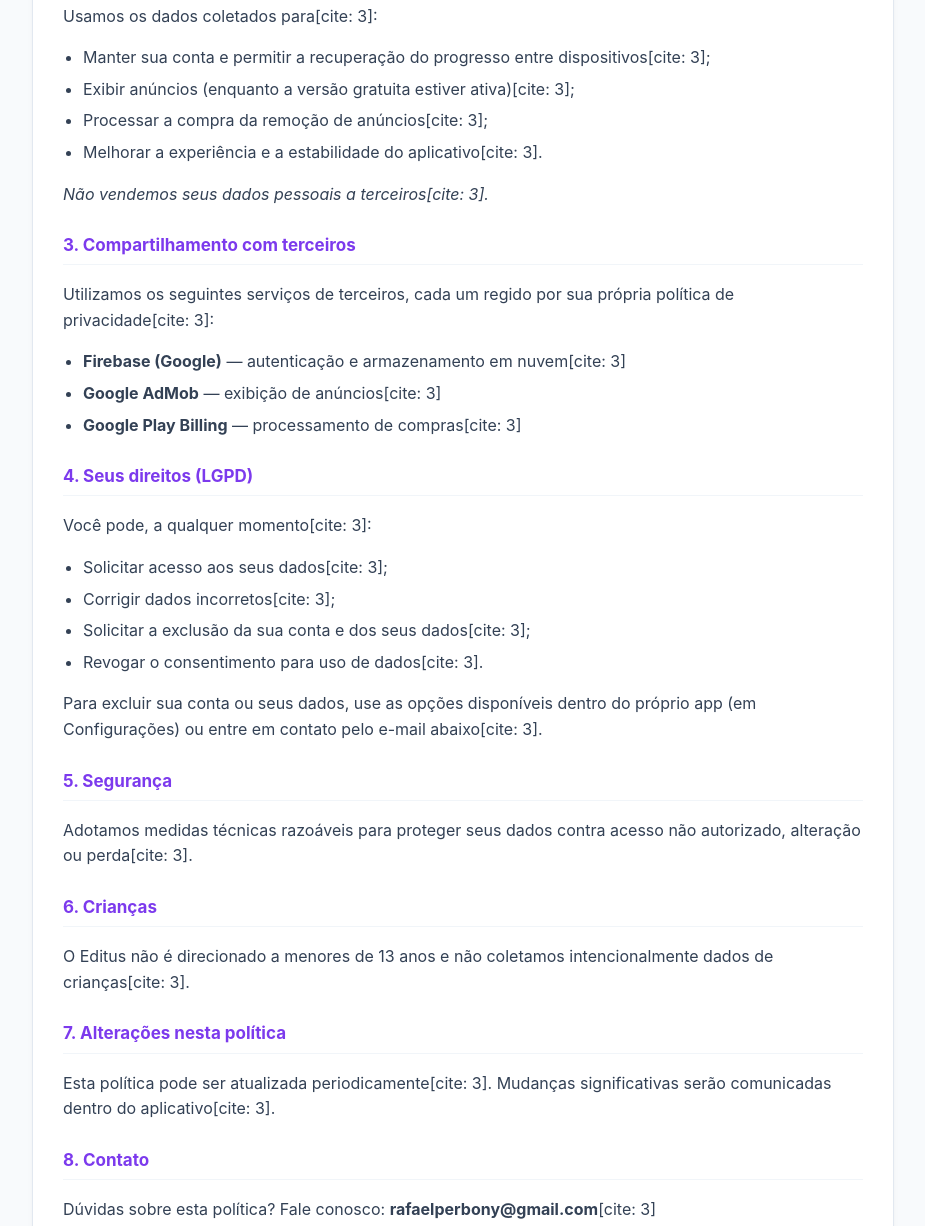
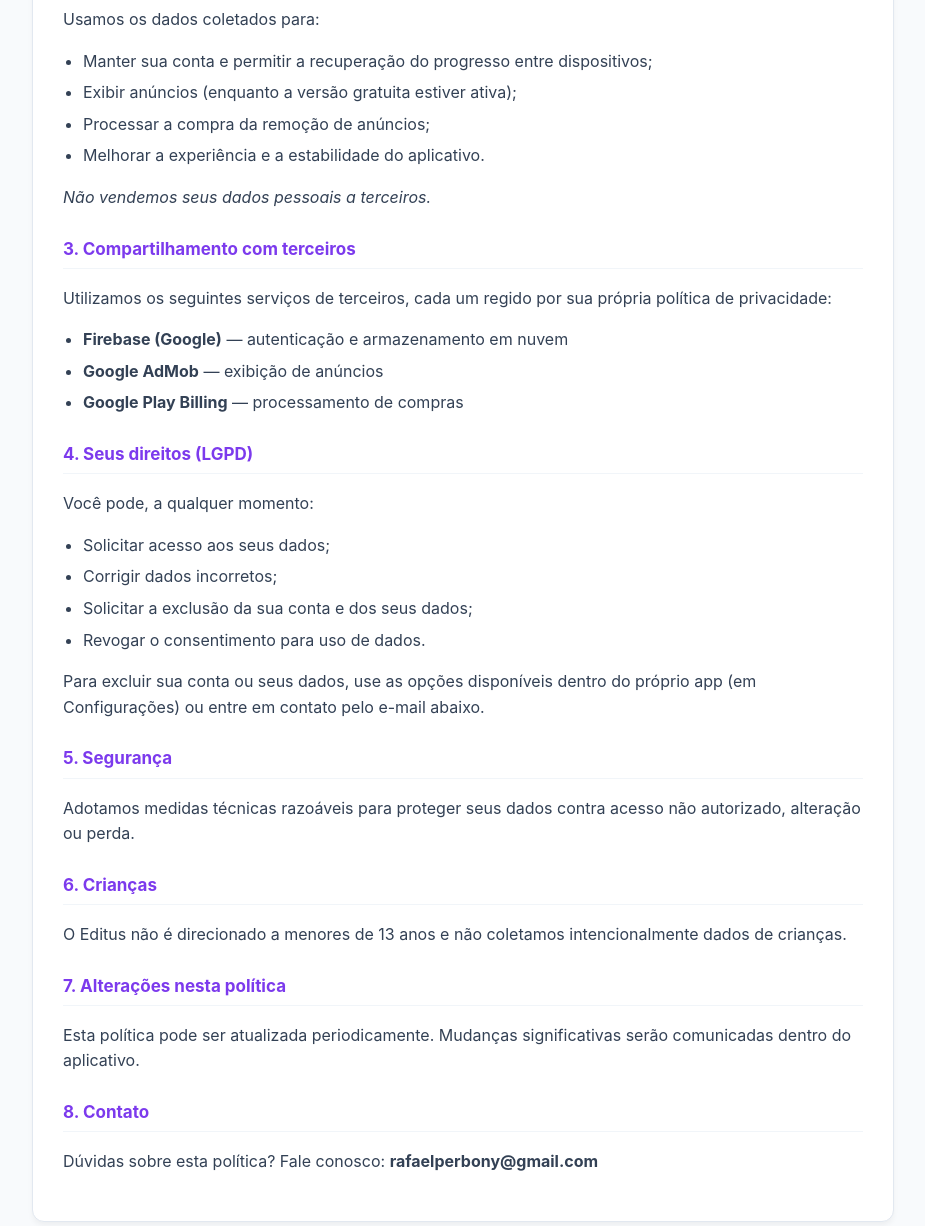
Before and after one commit to LorangeStudio/site-editus, a plain HTML site: page politica-privacidade.html in a window 1280 px wide. Shown: the part 899-2125 px from the top of the page, without its empty margins (177-1102 px from the left). Drawn offline with Linux system fonts and the light colour scheme.

Commit message:
Add files via upload

```diff
--- a/politica-privacidade.html
+++ b/politica-privacidade.html
@@ -9,7 +9,7 @@
         body { font-family: -apple-system, BlinkMacSystemFont, "Segoe UI", Roboto, sans-serif; background: var(--bg); color: var(--text); line-height: 1.6; margin: 0; padding: 0; }
         header { background: var(--card); border-bottom: 1px solid var(--border); padding: 20px 0; text-align: center; }
         .logo-container { display: flex; align-items: center; justify-content: center; gap: 12px; margin-bottom: 5px; }
-        .logo-container img { width: 40px; height: 40px; border-radius: 8px; }
+        .logo-container img { width: 45px; height: 45px; border-radius: 10px; object-fit: cover; }
         header h1 { margin: 0; font-size: 26px; color: #1e293b; }
         header p { margin: 0; color: #64748b; font-size: 14px; }
         .container { max-width: 800px; margin: 30px auto; padding: 30px; background: var(--card); border: 1px solid var(--border); border-radius: 12px; box-shadow: 0 4px 6px -1px rgba(0,0,0,0.05); }
@@ -41,57 +41,57 @@
         </div>
 
         <h2>Política de Privacidade – Editus</h2>
-        <p><strong>Última atualização:</strong> 23 de setembro de 2026[cite: 3]</p>
+        <p><strong>Última atualização:</strong> 23 de setembro de 2026</p>
 
-        <p>O aplicativo <strong>Editus</strong>, desenvolvido pela <strong>LorangeStudio</strong>, respeita a privacidade dos seus usuários[cite: 3]. Esta política explica quais dados coletamos, como usamos e quais são os seus direitos, em conformidade com a Lei Geral de Proteção de Dados (LGPD)[cite: 3].</p>
+        <p>O aplicativo <strong>Editus</strong>, desenvolvido pela <strong>LorangeStudio</strong>, respeita a privacidade dos seus usuários. Esta política explica quais dados coletamos, como usamos e quais são os seus direitos, em conformidade com a Lei Geral de Proteção de Dados (LGPD).</p>
 
         <h3>1. Dados que coletamos</h3>
         <ul>
-            <li><strong>Dados de conta</strong> — ao criar uma conta (e-mail e senha, ou login com o Google), coletamos o e-mail e o nome associados à conta, por meio do Firebase Authentication[cite: 3].</li>
-            <li><strong>Dados de uso do app</strong> — informações que você cadastra dentro do Editus, como editais, ciclos de estudo, desempenho em simulados e configurações pessoais[cite: 3]. Esses dados ficam armazenados localmente no seu dispositivo e, quando aplicável, sincronizados de forma segura com o Firebase para permitir a recuperação da conta em outro aparelho[cite: 3].</li>
-            <li><strong>Dados de publicidade</strong> — utilizamos o Google AdMob para exibir anúncios na versão gratuita[cite: 3]. O AdMob pode coletar identificadores de publicidade e dados de interação com os anúncios, conforme a política de privacidade do Google[cite: 3].</li>
-            <li><strong>Dados de compra</strong> — caso você adquira a versão sem anúncios, a transação é processada pelo Google Play Billing[cite: 3]. Não armazenamos dados de cartão ou pagamento; essas informações ficam sob responsabilidade do Google[cite: 3].</li>
+            <li><strong>Dados de conta</strong> — ao criar uma conta (e-mail e senha, ou login com o Google), coletamos o e-mail e o nome associados à conta, por meio do Firebase Authentication.</li>
+            <li><strong>Dados de uso do app</strong> — informações que você cadastra dentro do Editus, como editais, ciclos de estudo, desempenho em simulados e configurações pessoais. Esses dados ficam armazenados localmente no seu dispositivo e, quando aplicável, sincronizados de forma segura com o Firebase para permitir a recuperação da conta em outro aparelho.</li>
+            <li><strong>Dados de publicidade</strong> — utilizamos o Google AdMob para exibir anúncios na versão gratuita. O AdMob pode coletar identificadores de publicidade e dados de interação com os anúncios, conforme a política de privacidade do Google.</li>
+            <li><strong>Dados de compra</strong> — caso você adquira a versão sem anúncios, a transação é processada pelo Google Play Billing. Não armazenamos dados de cartão ou pagamento; essas informações ficam sob responsabilidade do Google.</li>
         </ul>
 
         <h3>2. Como usamos os dados</h3>
-        <p>Usamos os dados coletados para[cite: 3]:</p>
+        <p>Usamos os dados coletados para:</p>
         <ul>
-            <li>Manter sua conta e permitir a recuperação do progresso entre dispositivos[cite: 3];</li>
-            <li>Exibir anúncios (enquanto a versão gratuita estiver ativa)[cite: 3];</li>
-            <li>Processar a compra da remoção de anúncios[cite: 3];</li>
-            <li>Melhorar a experiência e a estabilidade do aplicativo[cite: 3].</li>
+            <li>Manter sua conta e permitir a recuperação do progresso entre dispositivos;</li>
+            <li>Exibir anúncios (enquanto a versão gratuita estiver ativa);</li>
+            <li>Processar a compra da remoção de anúncios;</li>
+            <li>Melhorar a experiência e a estabilidade do aplicativo.</li>
         </ul>
-        <p><em>Não vendemos seus dados pessoais a terceiros[cite: 3].</em></p>
+        <p><em>Não vendemos seus dados pessoais a terceiros.</em></p>
 
         <h3>3. Compartilhamento com terceiros</h3>
-        <p>Utilizamos os seguintes serviços de terceiros, cada um regido por sua própria política de privacidade[cite: 3]:</p>
+        <p>Utilizamos os seguintes serviços de terceiros, cada um regido por sua própria política de privacidade:</p>
         <ul>
-            <li><strong>Firebase (Google)</strong> — autenticação e armazenamento em nuvem[cite: 3]</li>
-            <li><strong>Google AdMob</strong> — exibição de anúncios[cite: 3]</li>
-            <li><strong>Google Play Billing</strong> — processamento de compras[cite: 3]</li>
+            <li><strong>Firebase (Google)</strong> — autenticação e armazenamento em nuvem</li>
+            <li><strong>Google AdMob</strong> — exibição de anúncios</li>
+            <li><strong>Google Play Billing</strong> — processamento de compras</li>
         </ul>
 
         <h3>4. Seus direitos (LGPD)</h3>
-        <p>Você pode, a qualquer momento[cite: 3]:</p>
+        <p>Você pode, a qualquer momento:</p>
         <ul>
-            <li>Solicitar acesso aos seus dados[cite: 3];</li>
-            <li>Corrigir dados incorretos[cite: 3];</li>
-            <li>Solicitar a exclusão da sua conta e dos seus dados[cite: 3];</li>
-            <li>Revogar o consentimento para uso de dados[cite: 3].</li>
+            <li>Solicitar acesso aos seus dados;</li>
+            <li>Corrigir dados incorretos;</li>
+            <li>Solicitar a exclusão da sua conta e dos seus dados;</li>
+            <li>Revogar o consentimento para uso de dados.</li>
         </ul>
-        <p>Para excluir sua conta ou seus dados, use as opções disponíveis dentro do próprio app (em Configurações) ou entre em contato pelo e-mail abaixo[cite: 3].</p>
+        <p>Para excluir sua conta ou seus dados, use as opções disponíveis dentro do próprio app (em Configurações) ou entre em contato pelo e-mail abaixo.</p>
 
         <h3>5. Segurança</h3>
-        <p>Adotamos medidas técnicas razoáveis para proteger seus dados contra acesso não autorizado, alteração ou perda[cite: 3].</p>
+        <p>Adotamos medidas técnicas razoáveis para proteger seus dados contra acesso não autorizado, alteração ou perda.</p>
 
         <h3>6. Crianças</h3>
-        <p>O Editus não é direcionado a menores de 13 anos e não coletamos intencionalmente dados de crianças[cite: 3].</p>
+        <p>O Editus não é direcionado a menores de 13 anos e não coletamos intencionalmente dados de crianças.</p>
 
         <h3>7. Alterações nesta política</h3>
-        <p>Esta política pode ser atualizada periodicamente[cite: 3]. Mudanças significativas serão comunicadas dentro do aplicativo[cite: 3].</p>
+        <p>Esta política pode ser atualizada periodicamente. Mudanças significativas serão comunicadas dentro do aplicativo.</p>
 
         <h3>8. Contato</h3>
-        <p>Dúvidas sobre esta política? Fale conosco: <strong>rafaelperbony@gmail.com</strong>[cite: 3]</p>
+        <p>Dúvidas sobre esta política? Fale conosco: <strong>rafaelperbony@gmail.com</strong></p>
 
     </div>
     <footer><p>&copy; 2026 LorangeStudio - Todos os direitos reservados.</p></footer>
```
Also changed, not shown: excluir-dados.html (+1 -1 lines), index.html (+1 -1 lines), logo.png (added).
